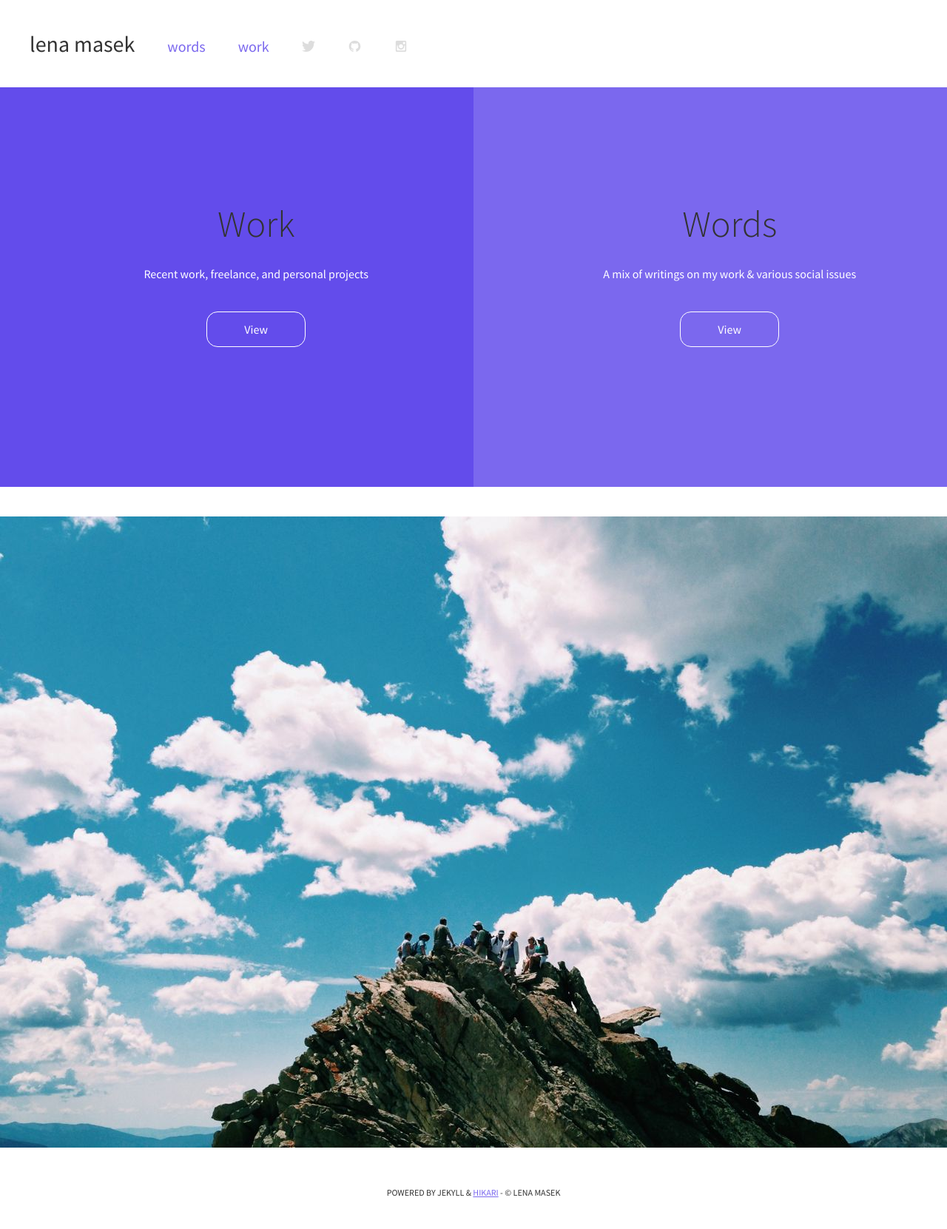
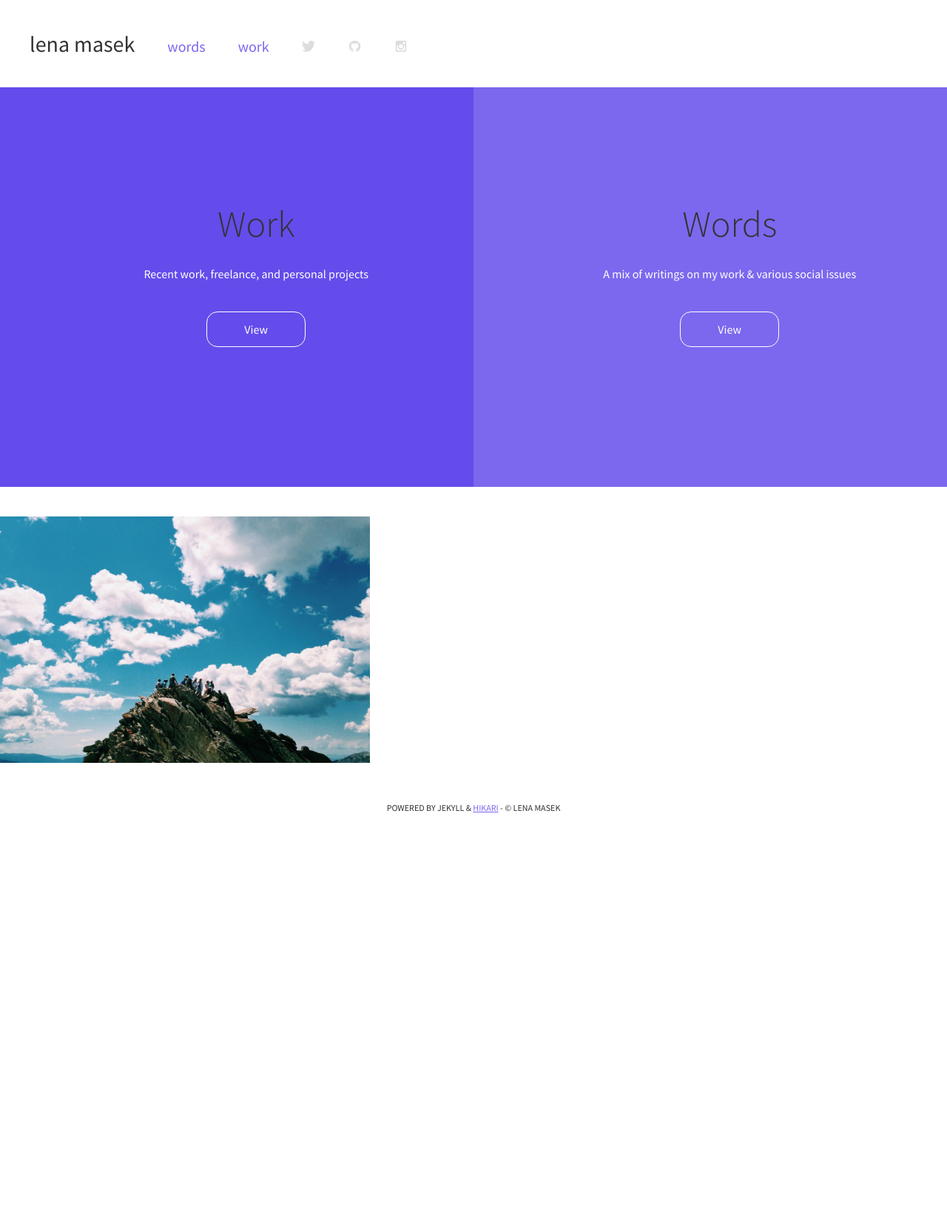
Before and after one commit to lenamasek/lenamasek.github.io, a Jekyll site: the page built from index.html, in a window 1280 px wide. Shown: the whole page at 74% size. Built offline with Jekyll 4.4.1, drawn with Linux system fonts in a browser that asks for light colours; after the commit the page ends 1141 px from its top, so only the background shows below that.

Commit message:
gradient image for portfolio

```diff
--- a/_scss/base/_global.scss
+++ b/_scss/base/_global.scss
@@ -159,9 +159,11 @@
 *     Front Page
 *
 ================================================================== */
-
-
-img.portfolio:after {
+img.project {
+  width:500px;
+}
+
+img.project:after {
   background: -webkit-linear-gradient(mediumslateblue 10%, mediumslateblue 90%);
   background: -o-linear-gradient(mediumslateblue 10%, mediumslateblue 90%);
   background: -moz-linear-gradient(mediumslateblue 10%, mediumslateblue 90%);
--- a/index.html
+++ b/index.html
@@ -29,3 +29,5 @@
 
 
 <img src="{{ site.baseurl }}/assets/img/img1.jpg" class="project">
+
+</div>
```
